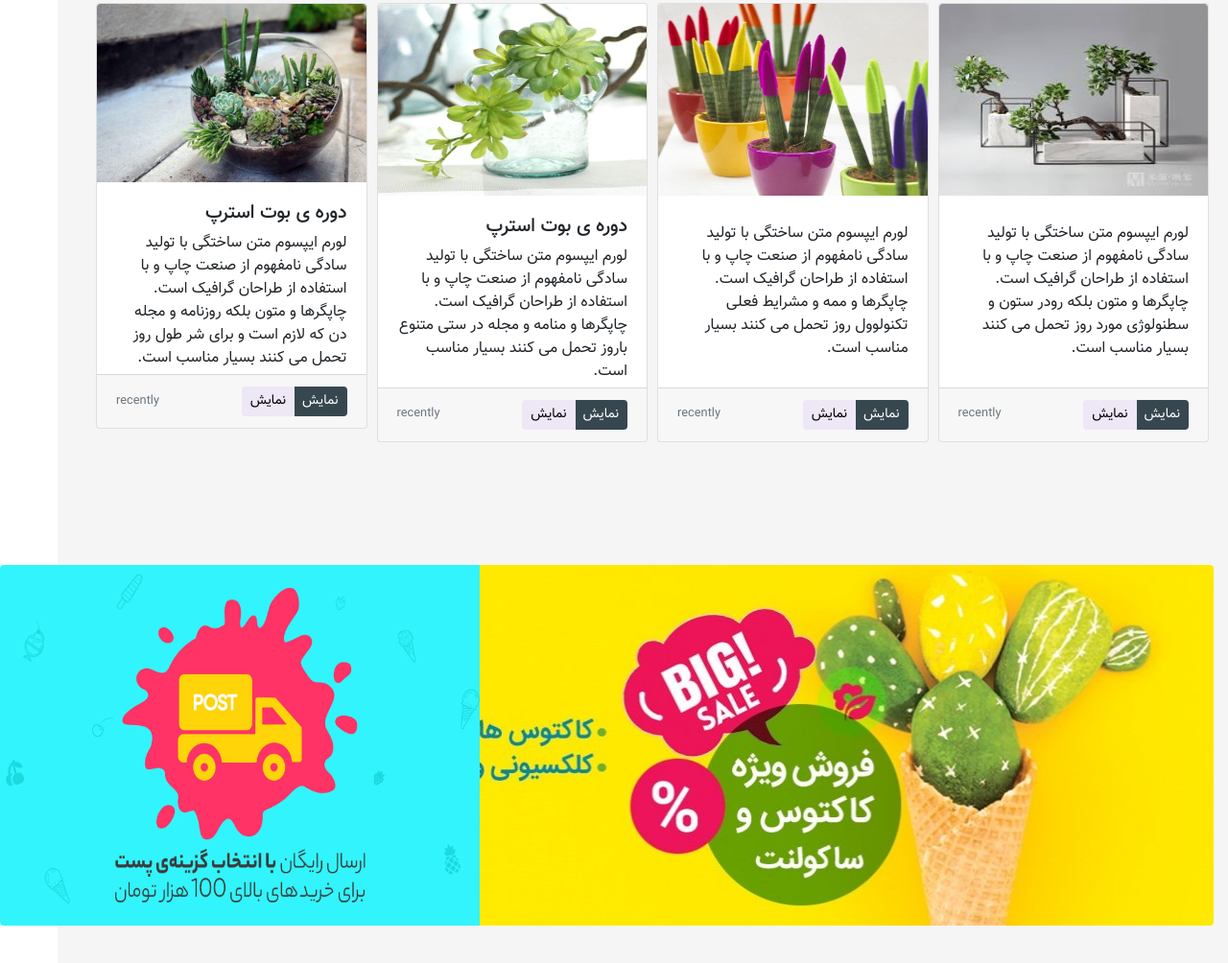
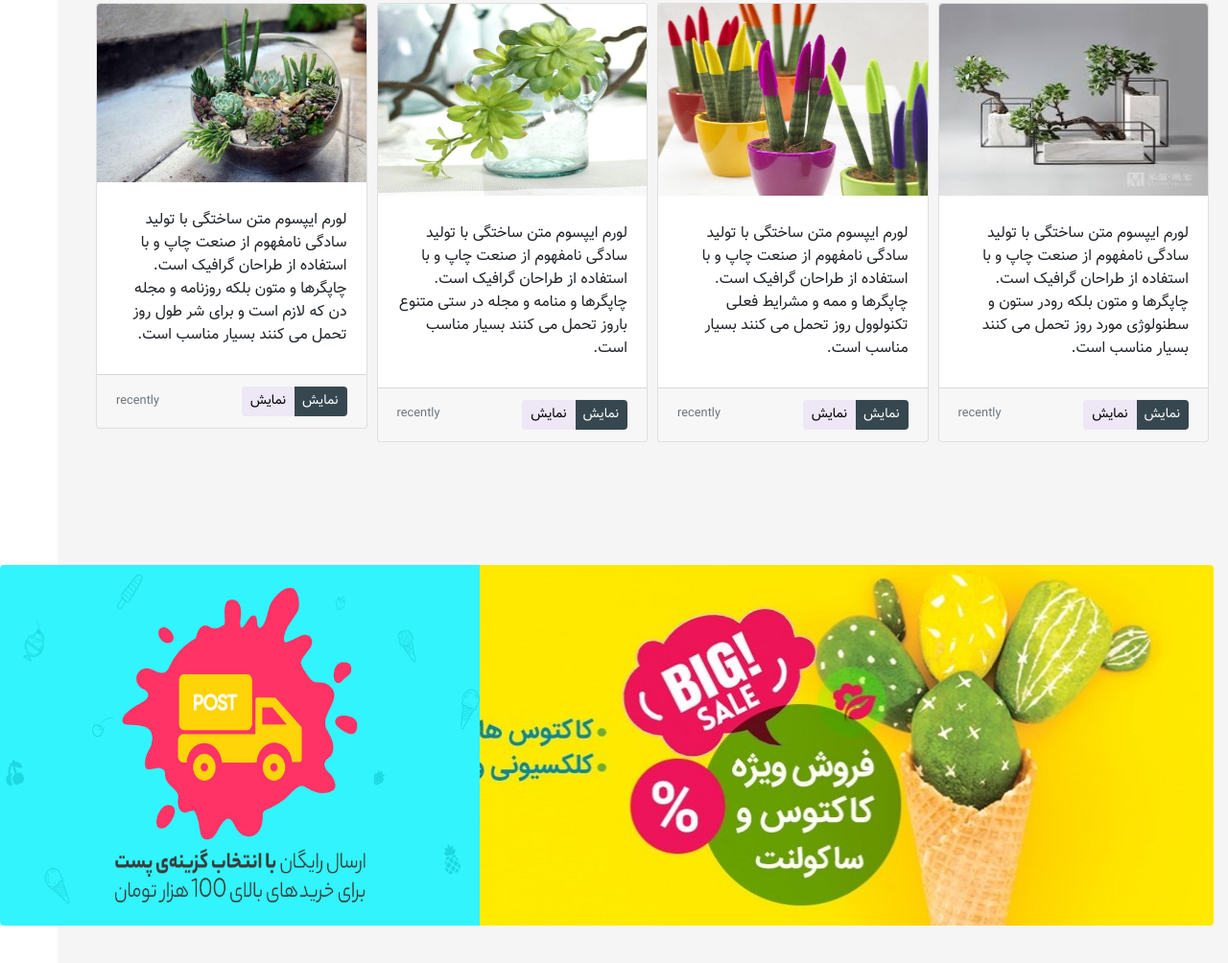
Before and after one commit to rezaabooali/summer, a plain HTML site: page index.html in a window 1280 px wide. Shown: the part 1865-2869 px from the top of the page at 96% size. Drawn offline with nearby package versions, Linux system fonts and the light colour scheme; files that its build step writes are made by us from their sources; files whose address does not match are found by name.

Commit message:
change01

```diff
--- a/index.html
+++ b/index.html
@@ -245,7 +245,7 @@
     <div class="card mb-4" style="max-width: 310px;">
         <img  class="car-img-top rounded-top" src="pictures/small14.jpg" style="max-height:200px; " alt="bootstrap">
         <div class="card-body"style="height:200px ;">
-            <h5>دوره ی بوت استرپ</h5>
+            <h5></h5>
             <p>لورم ایپسوم متن ساختگی با تولید سادگی نامفهوم از صنعت چاپ و با استفاده از طراحان گرافیک است. چاپگرها و منامه و مجله در ستی متنوع باروز تحمل می کنند بسیار مناسب است. </p>
 
         </div>
@@ -264,7 +264,7 @@
     <div class="card mb-4" style="max-width: 310px;">
         <img  class="car-img-top rounded-top" src="pictures/small20.jpg" style="max-height:200px; " alt="bootstrap">
         <div class="card-body"style="height:200px ;">
-            <h5>دوره ی بوت استرپ</h5>
+            <h5></h5>
             <p>لورم ایپسوم متن ساختگی با تولید سادگی نامفهوم از صنعت چاپ و با استفاده از طراحان گرافیک است. چاپگرها و متون بلکه روزنامه و مجله دن که لازم است و برای شر طول روز تحمل می کنند بسیار مناسب است. </p>
 
         </div>
```
